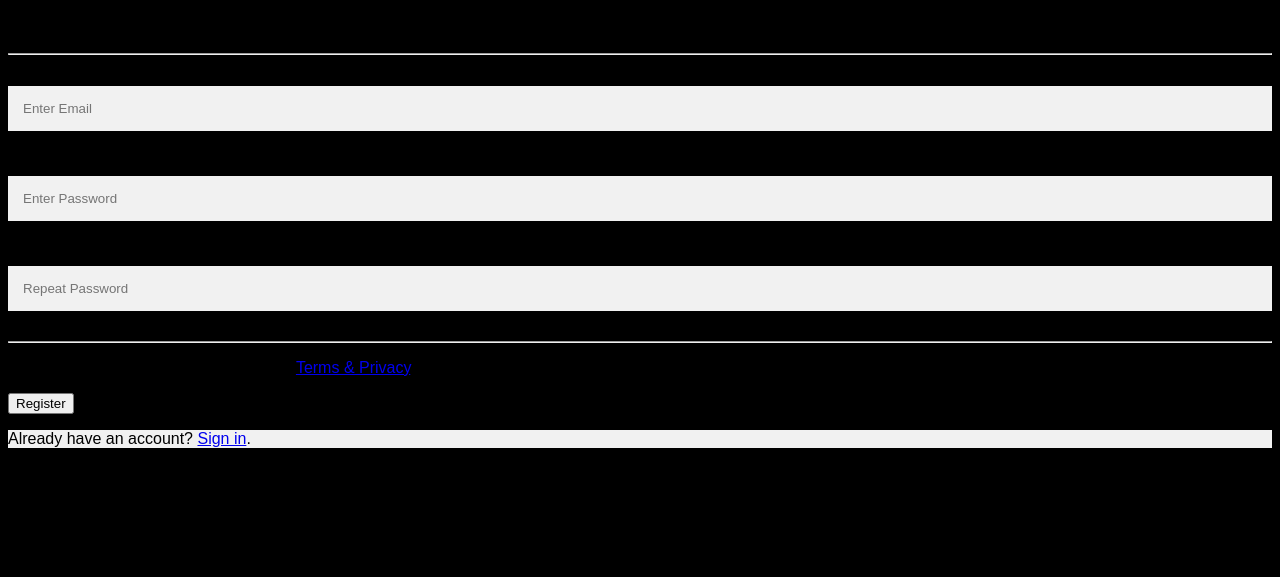
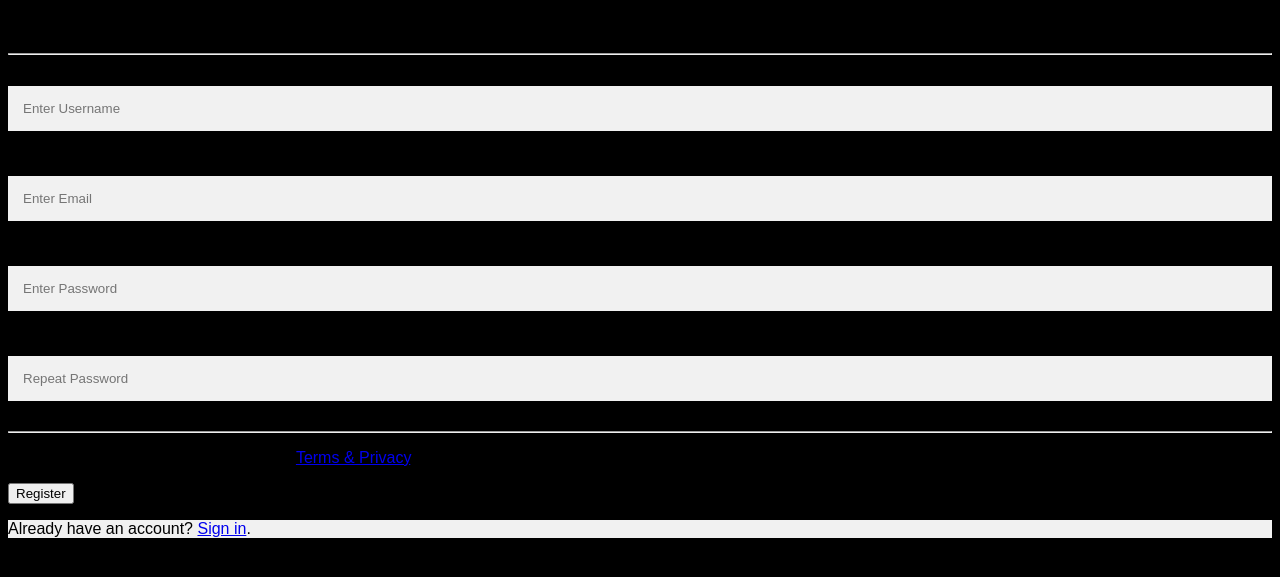
Before and after one commit to comp426-2022-spring/e01-turner-white, a website: page public/index.html in a window 1280 px wide. Shown: the part 61-638 px from the top of the page. Drawn offline with Linux system fonts and the light colour scheme.

Commit message:
added input with id, placeholder, and name

```diff
--- a/public/index.html
+++ b/public/index.html
@@ -19,7 +19,7 @@
     <!-- 4. Using the other form fields below as an example, create a new form field for a username. Give it a label also. -->
     <label for="username"><b>Username</b></label>
     <!-- 5. The name and ID of the input should be "username" -->
-
+    <input type="text" placeholder="Enter Username" name="username" id="pass" required>
 
     <label for="email"><b>Email</b></label>
     <input type="text" placeholder="Enter Email" name="email" id="email" required>
```
